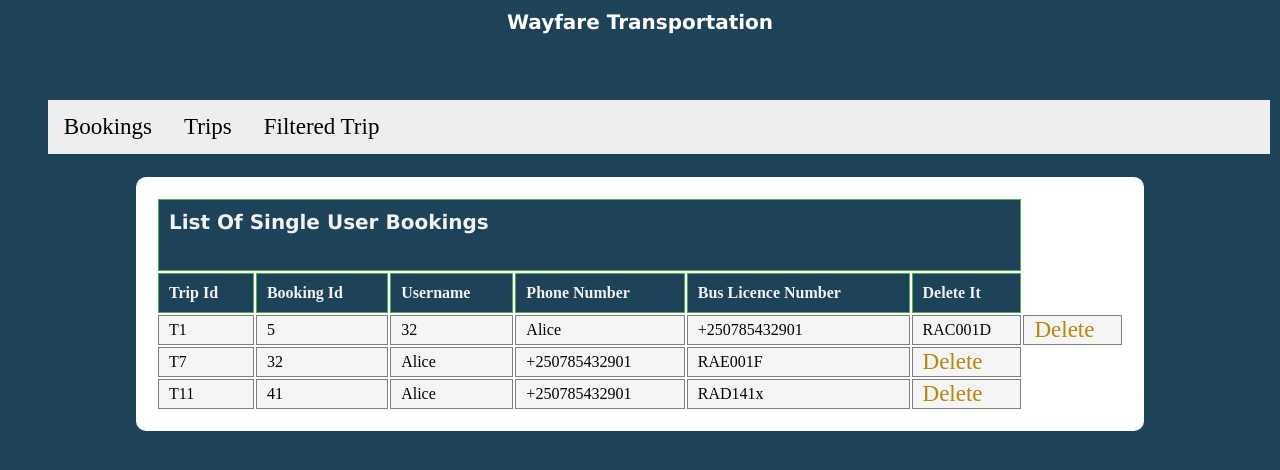
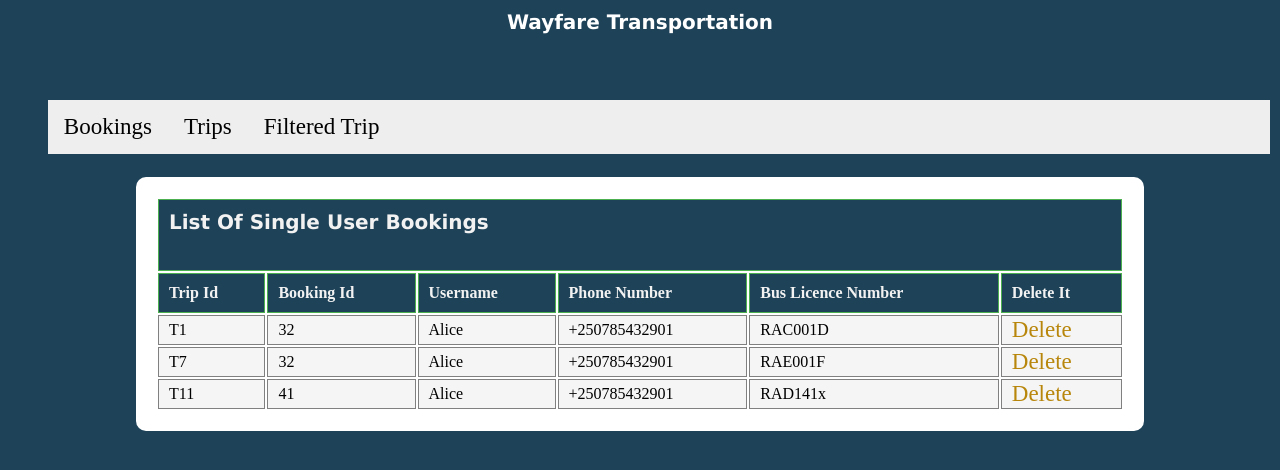
Before and after one commit to nahimanajz/AndelaWayfarerbus, a plain HTML site: page UI/html/userbookings.html in a window 1280 px wide. Drawn offline with Linux system fonts and the light colour scheme.

Commit message:
Update userbookings.html

```diff
--- a/UI/html/userbookings.html
+++ b/UI/html/userbookings.html
@@ -25,7 +25,7 @@
     <th>trip id</th><th>booking id</th><th>username</th><th>phone number</th><th>Bus licence number</th><th>Delete it</th>
 </tr>
 <tr>
-    <td>T1</td><td>5</td><td>32</td><td>Alice</td><td>+250785432901</td><td>RAC001D</td><td><a href="deletedBookings.html">Delete</td>
+    <td>T1</td><td>32</td><td>Alice</td><td>+250785432901</td><td>RAC001D</td><td><a href="deletedBookings.html">Delete</td>
 </tr>
 <tr>
     <td>T7</td><td>32</td><td>Alice</td><td>+250785432901</td><td>RAE001F</td><td><a href="deletedBookings.html">Delete</td>
```
